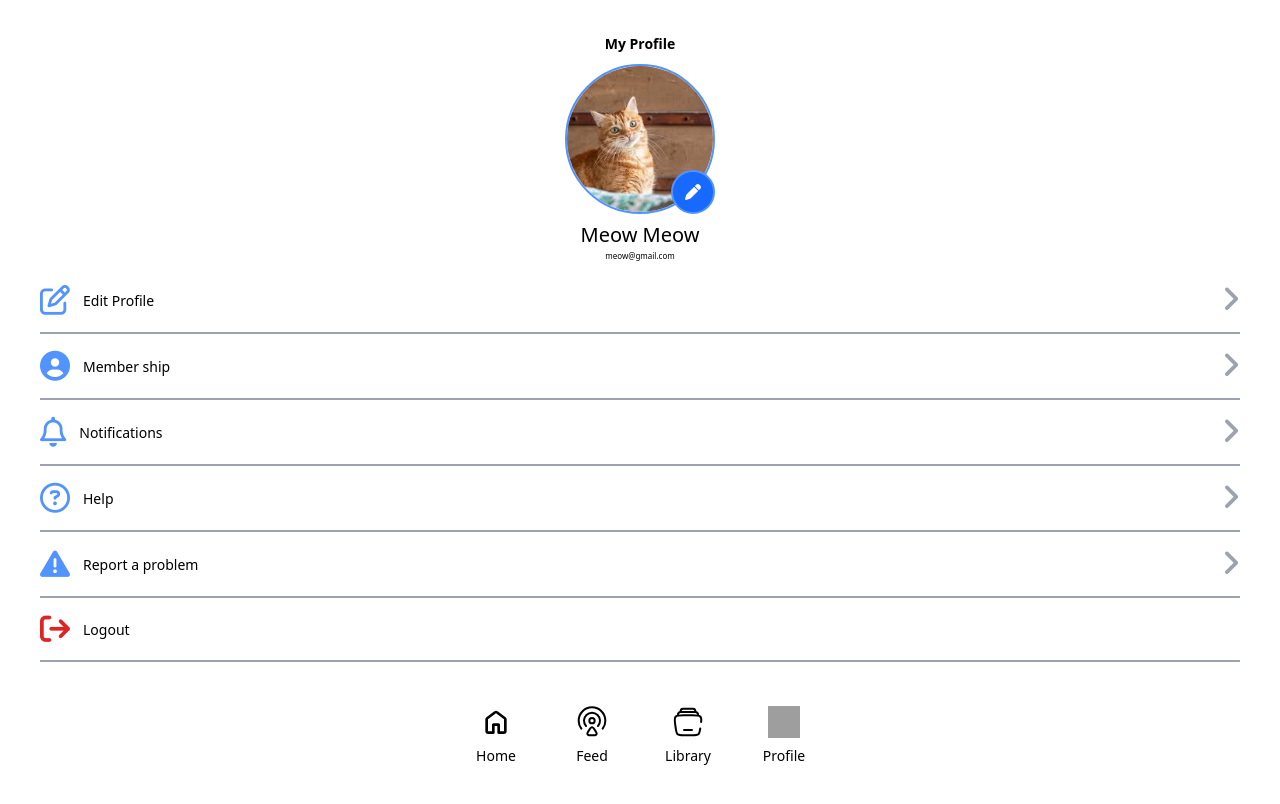
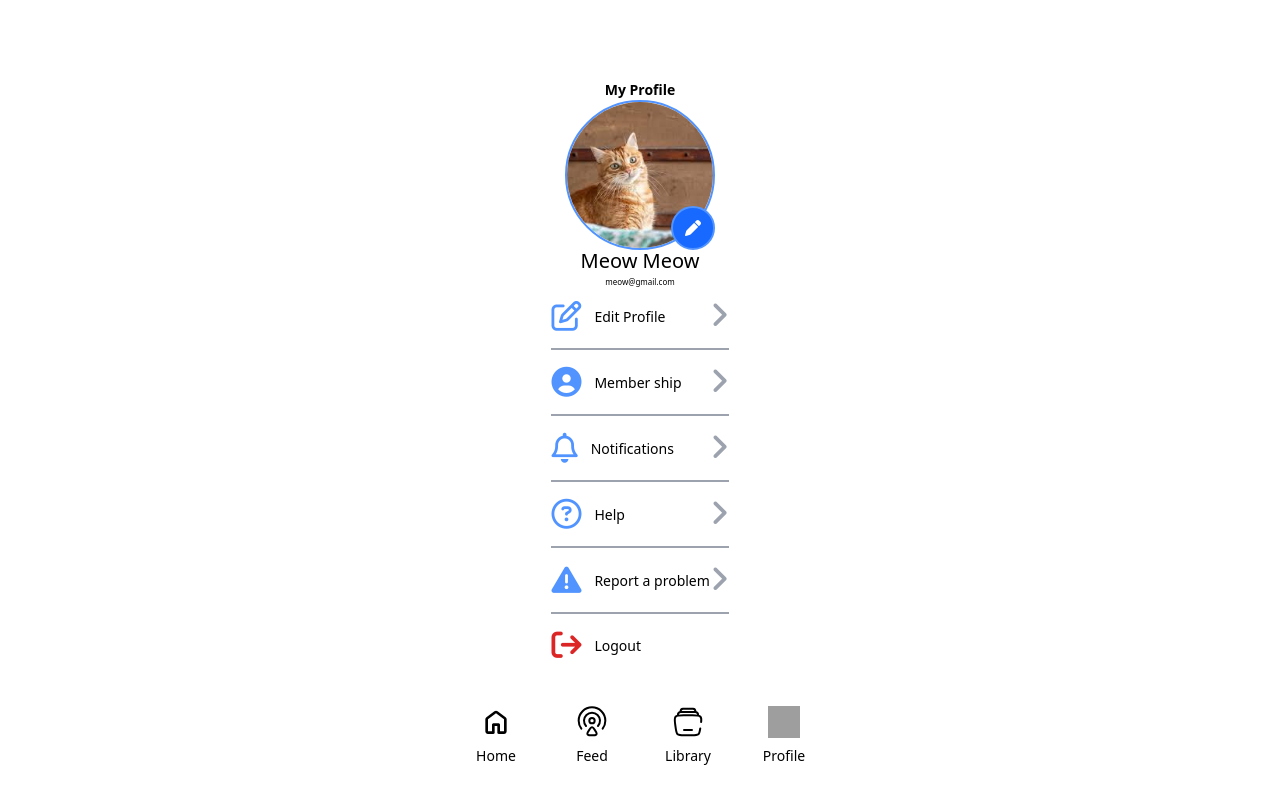
Before and after one commit to phonkiatrobkob05/lendly, a React (Vite) app: page /#/Profile in a window 1280 px wide. Shown: the top 804 px of the page. Built offline with nearby package versions, Linux system fonts and the light colour scheme; grey boxes are pictures that could not be loaded.

Commit message:
Profile page

```diff
--- a/src/pages/Profile.jsx
+++ b/src/pages/Profile.jsx
@@ -6,6 +6,8 @@ function Profile() {
 
   return (
     <div className="w-full h-screen flex flex-col items-center gap-[10px] relative">
+      {/* Content Container */}
+      <div className="flex-grow flex flex-col items-center">
         <div className="w-full h-[100px] flex justify-center items-end">
           <h1 className="text-[14px] font-bold">My Profile</h1>
         </div>
@@ -86,7 +88,9 @@ function Profile() {
           <div className="flex justify-between border-b-2 py-[16px] border-[#9CA3AF]">
             <div
               className="flex justify-center items-center gap-[13px]"
-            onClick={() => {setIsLogout(true)}}
+              onClick={() => {
+                setIsLogout(true);
+              }}
             >
               <i className="fa-solid fa-arrow-right-from-bracket text-[30px] text-[#DC2626]"></i>
               <p className="text-[14px]">Logout</p>
@@ -104,13 +108,19 @@ function Profile() {
                 <button className="w-[142px] h-[38px] bg-[#D9D9D9]  rounded-[20px] text-[16px] text-[#5194FF]">
                   Yes
                 </button>
-              <button onClick={() => {setIsLogout(false)}} className="w-[142px] h-[38px] bg-[#D9D9D9]  rounded-[20px] text-[16px] text-[#DC2626]">
+                <button
+                  onClick={() => {
+                    setIsLogout(false);
+                  }}
+                  className="w-[142px] h-[38px] bg-[#D9D9D9]  rounded-[20px] text-[16px] text-[#DC2626]"
+                >
                   No
                 </button>
               </div>
             </div>
           </div>
         )}
+      </div>
       <Navbar />
     </div>
   );
```
Lines whose indentation alone changed are shown as unchanged.
